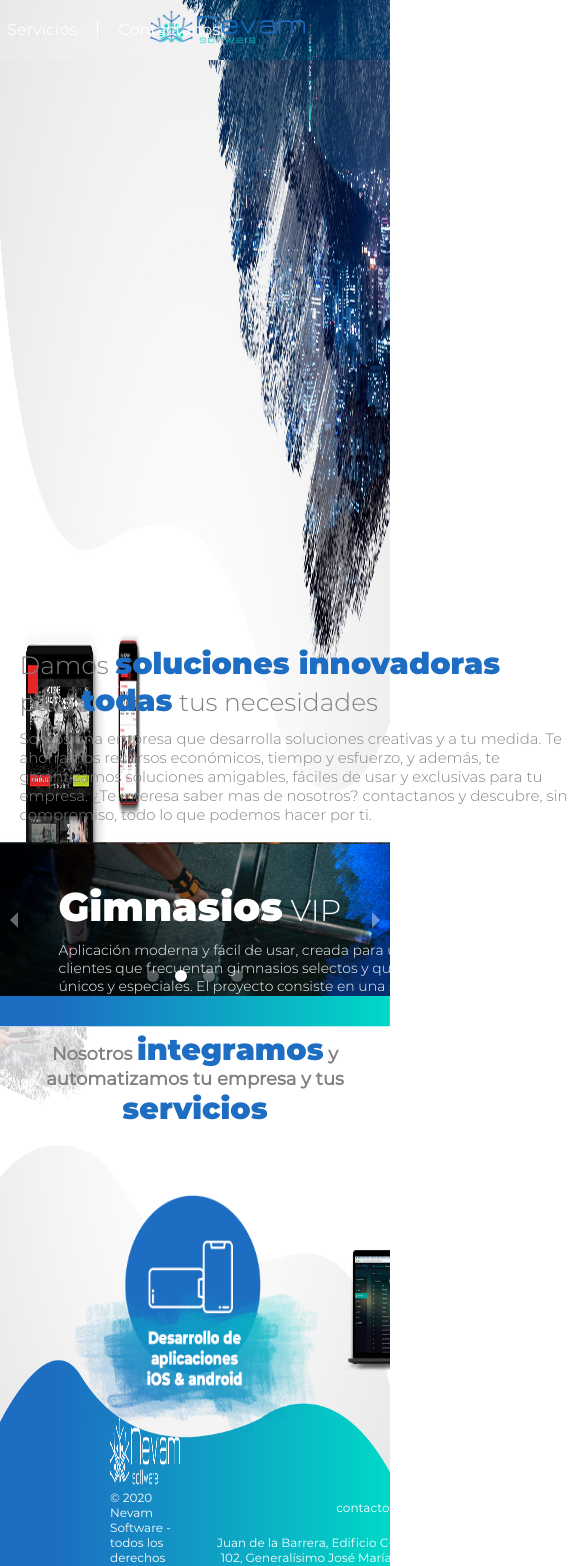
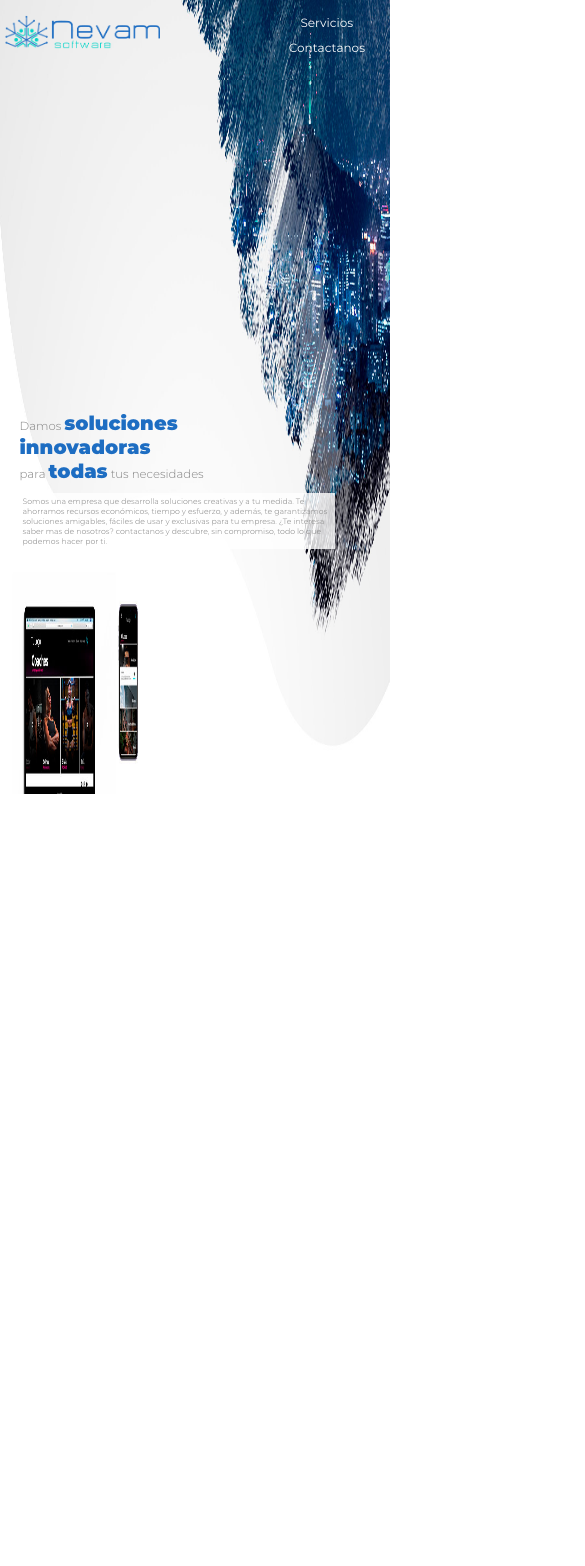
Before and after one commit to DiegoCruz24/nevam, a React (Create React App) app: page / in a window 390 px wide. Shown: the top 1566 px of the page, 585 px wide, since content can reach past the window. After the commit the page ends 844 px from the top, so only its background shows below. Built offline with nearby package versions, Linux system fonts and the light colour scheme.

Commit message:
parte del responsivo

```diff
--- a/src/Components/Footer/Footer.js
+++ b/src/Components/Footer/Footer.js
@@ -1,6 +1,6 @@
 import React from "react";
 import '../../Styles/Footer/FooterStyles.css';
-import FooterLogo from '../../Assets/Images/Footer/Logohorizontalblanco.png';
+import FooterLogo from '../../Assets/Images/Footer/Logoblanco.png';
 
 export default class Footer extends React.Component{
     constructor(props){
@@ -10,13 +10,14 @@ export default class Footer extends React.Component{
     render() {
         return(
             <div className={"container-footer"}>
-                <div className={"copyright"} align={"left"}>
+                <div className={"container-footer-logo"} align={"center"}>
                     <img src={FooterLogo} alt=""/>
+                </div>
+                <div className="copyright" align={"left"}>
                     <p>&copy; 2020 Nevam Software - todos los derechos reservados</p>
                 </div>
                 <div className={"contact"} align={"right"}>
                     <p>contacto@nevamsoft.com</p>
-                    <p>Juan de la Barrera, Edificio C-2, Departamento 102, Generalísimo José María Morelos y Pavón, Cuaititlán Izcalli</p>
                 </div>
             </div>
         );
--- a/src/Components/Home/Home.js
+++ b/src/Components/Home/Home.js
@@ -1,5 +1,5 @@
 import React from "react";
-import FondoHEader from '../../Assets/Images/Fondo1.png';
+import FondoHEader from '../../Assets/Images/fondo1.jpg';
 import '../../Styles/Home/HomeStyles.css';
 import Slider from "../Slider/Slider";
 import Solutions from "../Solutions/Solutions";
@@ -31,13 +31,14 @@ export default class Home extends React.Component{
                     </div>
                 </div>
 
+                {/*}
                 <div className="container-home-slider">
                     <Slider/>
                 </div>
 
                 <div className="container-home-solutions">
                     <Solutions/>
-                </div>
+                </div>*/}
             </div>
         );
     }
--- a/src/Styles/Footer/FooterStyles.css
+++ b/src/Styles/Footer/FooterStyles.css
@@ -5,6 +5,16 @@
     flex-wrap: wrap;
     justify-content: flex-start;
     box-sizing: border-box;
+    height: 250px;
+}
+.container-footer-logo{
+    width: 100%;
+}
+.container-footer-logo img{
+    width: 130px;
+    height: auto;
+    margin: 20px auto;
+    display: block;
 }
 .copyright,
 .contact{
@@ -14,10 +24,6 @@
 }
 .copyright{
     padding: 0 0 20px 110px;
-}
-.copyright img{
-    width: 200px;
-    height: auto;
 }
 .copyright p{
     font-family: MontserratRegular, sans-serif;
--- a/src/Styles/Header/HeaderStyles.css
+++ b/src/Styles/Header/HeaderStyles.css
@@ -32,7 +32,7 @@
     color: white;
     padding: 0 20px;
     font-family: MontserratRegular, sans-serif;
-    font-size: 16px;
+    font-size: 12px;
 }
 .container-header-logo-tabs p:hover{
     cursor: pointer;
@@ -40,3 +40,143 @@
 .container-header-logo-tabs p:nth-child(1){
     border-right: solid 1px white;
 }
+
+/*responsivo*/
+@media only screen and (min-width: 0px) and (max-width: 499px){
+    .container-header{
+        height: 80px;
+        box-sizing: border-box;
+    }
+    .container-header-logo img{
+        position: static;
+        float: left;
+        margin: 15px 5px;
+    }
+    .container-header-logo-tabs{
+        position: static;
+        float: right;
+        display: flex;
+        flex-direction: column;
+        margin: 10px 0;
+        justify-content: flex-end;
+        height: 100%;
+    }
+    .container-header-logo-tabs p{
+        margin: 5px;
+    }
+    .container-header-logo-tabs p:nth-child(1){
+        border-right: none;
+    }
+}
+@media only screen and (min-width: 500px) and (max-width: 767px){
+    .container-header-logo img{
+        left: 4%;
+    }
+    .container-header-logo-tabs{
+        right: 1%;
+    }
+    .container-header-logo-tabs p{
+        font-size: 14px;
+    }
+}
+@media only screen and (min-width: 768px) and (max-width: 992px){
+    .container-header-logo img{
+        left: 10%;
+    }
+    .container-header-logo-tabs{
+        right: 10%;
+    }
+    .container-header-logo-tabs p{
+        font-size: 2vw;
+    }
+}
+@media only screen and (min-width: 993px) and (max-width: 1199px){
+    .container-header-logo img{
+        left: 13%;
+    }
+    .container-header-logo-tabs{
+        right: 13%;
+    }
+    .container-header-logo-tabs p{
+        font-size: 18px;
+    }
+}
+@media only screen and (min-width: 1200px) and (max-width: 1599px){
+    .container-header-logo img{
+        left: 10%;
+    }
+    .container-header-logo-tabs{
+        right: 10%;
+    }
+    .container-header-logo-tabs p{
+        font-size: 20px;
+    }
+}
+@media only screen and (min-width: 1600px) and (max-width: 2299px){
+    .container-header{
+        height: 100px;
+    }
+    .container-header-logo img{
+        top: 20px;
+        width: 270px;
+    }
+    .container-header-logo-tabs{
+        top: 35px;
+    }
+    .container-header-logo-tabs p{
+        font-size: 25px;
+    }
+}
+@media only screen and (min-width: 2300px) and (max-width: 2999px){
+    .container-header{
+        height: 150px;
+    }
+    .container-header-logo img{
+        top: 20px;
+        width: 400px;
+        left: 10%;
+    }
+    .container-header-logo-tabs{
+        top: 50px;
+        right: 10%;
+    }
+    .container-header-logo-tabs p{
+        font-size: 35px;
+    }
+}
+@media only screen and (min-width: 3000px) and (max-width: 3999px){
+    .container-header{
+        height: 200px;
+    }
+    .container-header-logo img{
+        top: 40px;
+        width: 500px;
+        left: 10%;
+    }
+    .container-header-logo-tabs{
+        top: 70px;
+        right: 10%;
+    }
+    .container-header-logo-tabs p{
+        font-size: 45px;
+    }
+}
+@media only screen and (min-width: 4000px){
+    .container-header{
+        height: 300px;
+    }
+    .container-header-logo img{
+        top: 70px;
+        width: 700px;
+        left: 12%;
+    }
+    .container-header-logo-tabs{
+        top: 120px;
+        right: 12%;
+    }
+    .container-header-logo-tabs p{
+        font-size: 65px;
+        padding: 0 50px;
+    }
+}
+/**responsivo**/
--- a/src/Styles/Home/HomeStyles.css
+++ b/src/Styles/Home/HomeStyles.css
@@ -38,7 +38,7 @@
 }
 .container-home-header-info{
     position: absolute;
-    bottom: 220px;
+    bottom: 290px;
     left: 150px;
 }
 .container-home-header-info-title p{
@@ -75,29 +75,45 @@
 
 
 /*responsivo*/
-@media only screen and (min-width: 0px) and (max-width: 767px){
+@media only screen and (min-width: 0px) and (max-width: 649px){
     .container-home-header{
         width: 100%;
         box-sizing: border-box;
     }
+    .container-home-header > img{
+        height: calc(100% - 50px);
+    }
     .container-home-header-info{
         left: 5%;
-        bottom: 20px;
+        bottom: 35%;
         max-width: 400px !important;
         margin-right: 5%;
     }
-    .container-home-header-info-text{
-        width: 300px;
+    .container-home-header-info-title p{
+        font-size: 3vw;
+        width: 80%;
+    }
+    .text-blue{
+        font-size: 5vw;
     }
     .container-home-header-info-text{
-        width: inherit;
+        width: 90%;
         box-sizing: border-box;
     }
+    .container-home-header-info-text p{
+        font-size: 2vw;
+        width: 100%;
+        box-sizing: border-box;
+        padding: 3px;
+        background: rgba(255,255,255,0.8);
+
+    }
 }
-@media only screen and (min-width: 768px) and (max-width: 992px){
+@media only screen and (min-width: 650px) and (max-width: 992px){
     .container-home-header-info{
         left: 5%;
-        bottom: 40px;
+        bottom: 37%;
+        /*border: solid 2px red;*/
     }
 }
 
--- a/src/Styles/Slider/SliderStyles.css
+++ b/src/Styles/Slider/SliderStyles.css
@@ -44,8 +44,8 @@
     text-align: left
 }
 .carousel .control-dots .dot{
-    width: 12px !important;
-    height: 12px !important;
+    width: 15px !important;
+    height: 15px !important;
 }
 @keyframes slider {
     0% { left: 0%; }
```
Also changed, not shown: src/Assets/Images/Fondo2.jpeg (added), src/Assets/Images/fondo1.jpg (added).
